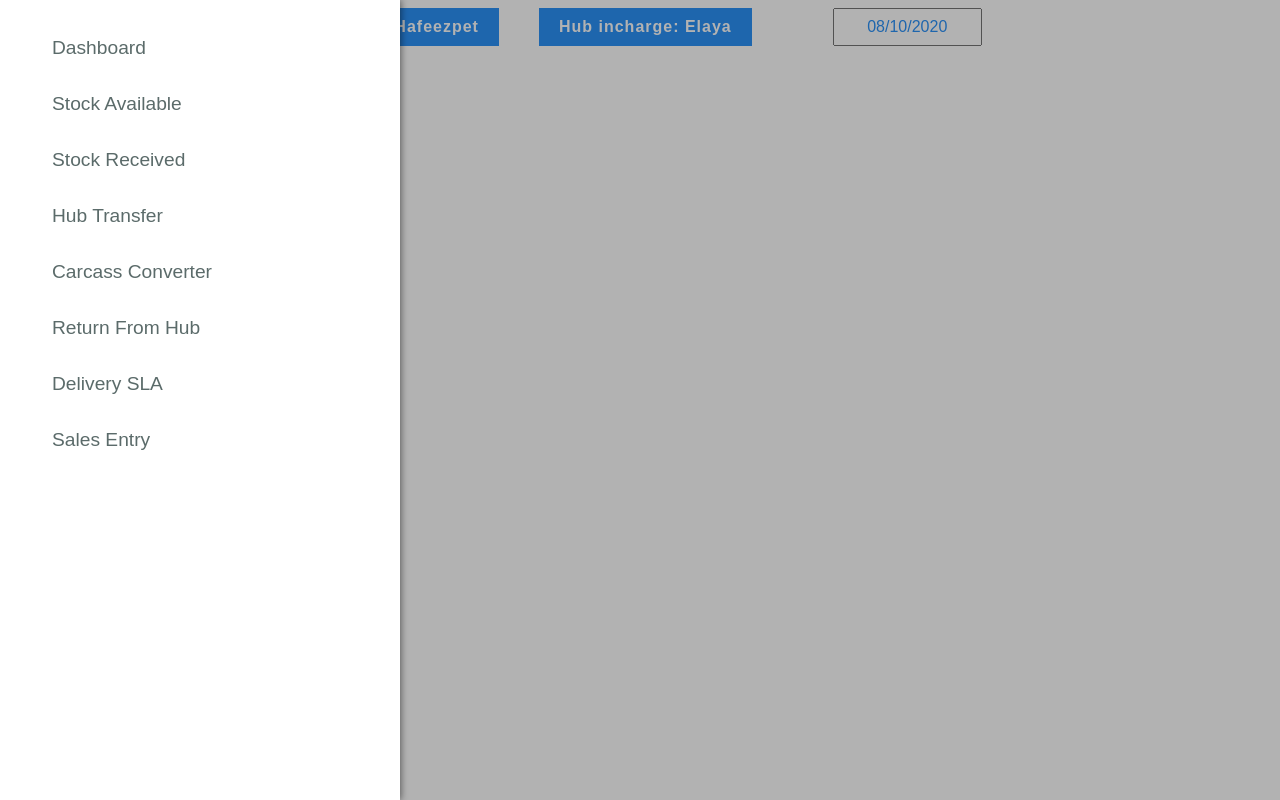
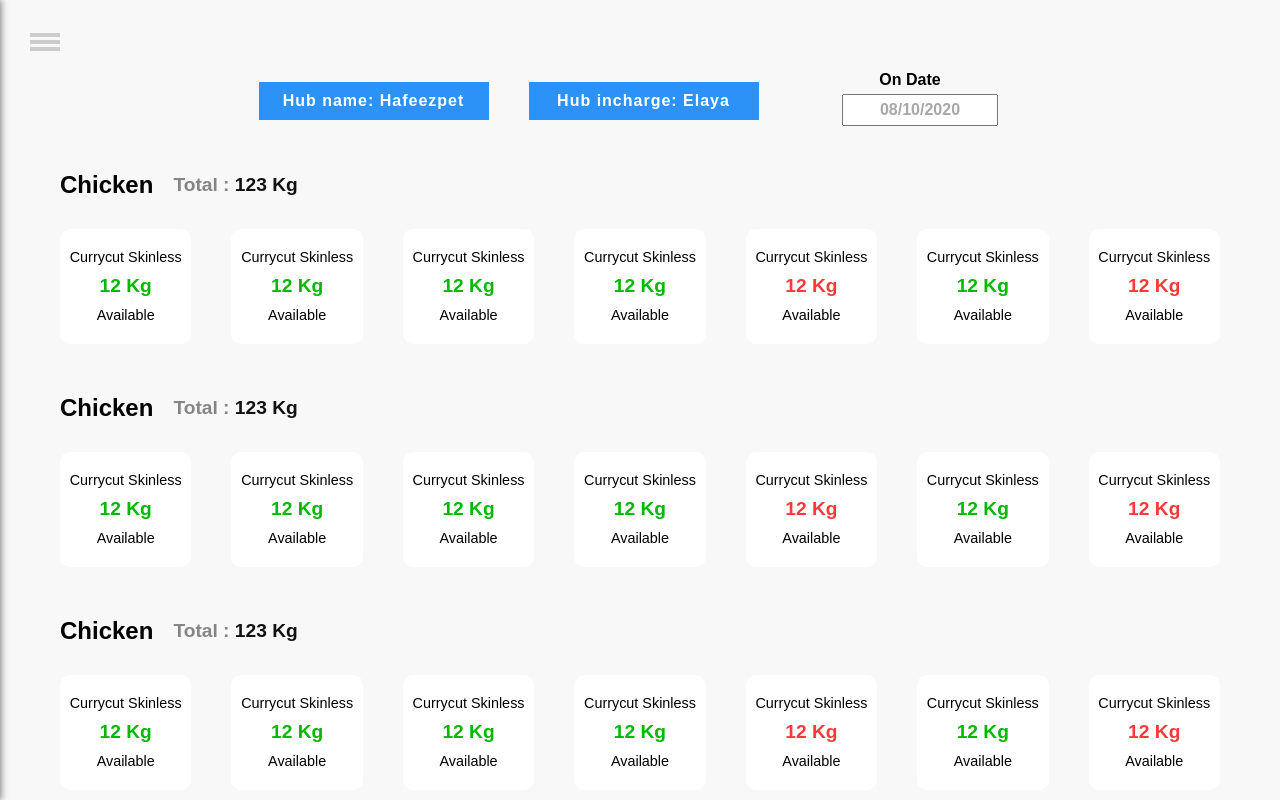
Before and after one commit to aashishpeepra/Food-Chain-Management-Lite, a React (Create React App) app: page /forms/stockavailable in a window 1280 px wide. Shown: the top 800 px of the page. Built offline with nearby package versions, Linux system fonts and the light colour scheme; no server answers.

Commit message:
Added Stock Available

```diff
--- a/src/App.css
+++ b/src/App.css
@@ -6,5 +6,5 @@
 body{
   text-align: center;
   font-family: sans-serif;
-
+  background-color: rgb(248, 248, 248);
 }
--- a/src/Components/DatePicker.js
+++ b/src/Components/DatePicker.js
@@ -15,6 +15,7 @@ export default class Example extends React.Component {
     this.setState({
       startDate: date
     });
+    // let temp=this.cb!=undefined?cb(this.state.startDate):null;
   };
    ExampleCustomInput = ({ value, onClick }) => (
     <button className="example-custom-input" onClick={onClick}>
--- a/src/Components/TopInfo/TopInfo.css
+++ b/src/Components/TopInfo/TopInfo.css
@@ -1,11 +1,13 @@
 .outlet-info{
     display:flex;
     align-items: center;
-
+    flex-wrap:wrap ;
+    justify-content: center;
 }
 .information-box{
     padding:10px 20px;
-    margin:0px 20px;
+    margin:5px 20px;
+    min-width:230px;
     color:#fff;
     font-weight: 700;
     letter-spacing: 1px;
@@ -22,9 +24,10 @@
 .react-datepicker__input-container,
 .react-datepicker__input-container input {
     box-sizing: content-box;
-    padding:8px 10px;
+    padding:5px 10px;
     text-align: center;
-    color:#2c92f8;
+    color:rgb(167, 167, 167);
+    font-weight: 600;
     font-size:100%;
     cursor: pointer;
 }
--- a/src/Components/TopInfo/TopInfo.js
+++ b/src/Components/TopInfo/TopInfo.js
@@ -2,13 +2,15 @@ import React from 'react';
 import "./TopInfo.css";
 import DatePicker from "../DatePicker"
 
-export default class TopInfo extends React.Component{
-    state={
+export default class TopInfo extends React.Component {
+    state = {
 
     }
-    render(){
+    render() {
         return (
-            <section id="Outlet-information" className="outlet-info">
+            <div>
+
+                <section id="Outlet-information" className="outlet-info">
                 <div className="information-box purple">
                     <p>Hub name: Hafeezpet</p>
                 </div>
@@ -17,10 +19,17 @@ export default class TopInfo extends React.Component{
                     <p>Hub incharge: Elaya</p>
                 </div>
                 <div >
+                    <p style={{fontWeight:"700"}}> On Date</p>
+                    <DatePicker date={new Date().getTime()} />
+                </div>
+                {/*Uncomment if need till date* */}
+                {/* <div >
+                    <p>To Date</p>
                 <DatePicker date={new Date().getTime()}/>
-                </div>
+                </div> */}
 
             </section>
+            </div>
         )
     }
 }
--- /dev/null
+++ b/src/Components/UI/Blocks/OuterBlock/EachBlock/EachBlock.css
@@ -0,0 +1,28 @@
+.Available-Each-Block{
+    background-color: #fff;
+    height:115px;
+    width:140px;
+    display:flex;
+    flex-direction: column;
+    align-items: center;
+    /* justify-content: center; */
+    margin:10px 20px;
+    border-radius: 10px;
+    padding:10px 0px;
+}
+.Available-Each-Block p{
+
+    font-size: 90%;
+    margin:10px 0px;;
+}
+.Available-Each-Block span{
+    font-size: 120%;
+
+    font-weight: 700;
+}
+.Available-green{
+    color:rgb(2, 185, 2);
+}
+.Available-red{
+    color:rgb(250, 57, 57);
+}
--- /dev/null
+++ b/src/Components/UI/Blocks/OuterBlock/EachBlock/EachBlock.js
@@ -0,0 +1,16 @@
+import React from 'react';
+import "./EachBlock.css";
+
+export default (props)=>{
+    const color={
+        red:"Available-red",
+        green:"Available-green"
+    };
+    return (
+        <div className="Available-Each-Block">
+            <p>Currycut Skinless</p>
+            <span className={color[props.color]}>12 Kg</span>
+            <p>Available</p>
+        </div>
+    )
+}
--- /dev/null
+++ b/src/Components/UI/Blocks/OuterBlock/OuterBlock.css
@@ -0,0 +1,19 @@
+.Available-Category-Block-Items{
+    display:flex;
+}
+.Available-Category-Block-Head{
+    text-align: left;
+    margin-left:20px;
+    margin-bottom:20px;
+    display:flex;
+    align-items: center;
+}
+.Available-Category-Block-Head span{
+    margin-left:20px;
+    color:rgb(134, 132, 132);
+    font-size: 120%;;
+    font-weight: 600;
+}
+.Available-Category-Block{
+    margin:40px;
+}
--- /dev/null
+++ b/src/Components/UI/Blocks/OuterBlock/OuterBlock.js
@@ -0,0 +1,23 @@
+import React from "react";
+import "./OuterBlock.css";
+import EachBlock from "./EachBlock/EachBlock";
+
+export default (props)=>{
+    return (
+        <section className="Available-Category-Block">
+            <div className="Available-Category-Block-Head">
+                <h2>Chicken</h2>
+                <span> Total : <p style={{display:"inline",color:"#111"}}>123 Kg</p></span>
+            </div>
+            <div className="Available-Category-Block-Items">
+                <EachBlock color="green"/>
+                <EachBlock color="green"/>
+                <EachBlock color="green"/>
+                <EachBlock color="green"/>
+                <EachBlock color="red"/>
+                <EachBlock color="green"/>
+                <EachBlock color="red"/>
+            </div>
+        </section>
+    )
+}
--- a/src/Containers/Forms/StockAvailable/StockAvailable.css
+++ b/src/Containers/Forms/StockAvailable/StockAvailable.css
@@ -1,6 +1,3 @@
 .StockAvailable{
-   display:flex;
-   justify-content: center;
-   align-items: center;
-
+   margin:auto;
 }
--- a/src/Containers/Forms/StockAvailable/StockAvailable.js
+++ b/src/Containers/Forms/StockAvailable/StockAvailable.js
@@ -1,7 +1,7 @@
 import React from 'react';
 import TopInfo from "../../../Components/TopInfo/TopInfo";
 import "./StockAvailable.css";
-
+import Category from "../../../Components/UI/Blocks/OuterBlock/OuterBlock";
 class StockAvailable extends React.Component{
     state={
         data:[
@@ -23,8 +23,16 @@ class StockAvailable extends React.Component{
     render(){
         return(
             <section id="Stock Available" className="StockAvailable">
+            <div>
+            <TopInfo/>
+            </div>
+            <div>
+                <Category/>
+                <Category/>
+                <Category/>
+                <Category/>
+            </div>
 
-                <TopInfo/>
             </section>
         )
     }
--- a/src/HOC/hoc.js
+++ b/src/HOC/hoc.js
@@ -6,7 +6,7 @@ import Backdrop from "../Components/Backdrop/Backdrop";
 
 export default class Aux extends React.Component {
     state = {
-        SideDrawerOpen: true,
+        SideDrawerOpen: false,
     };
 
 
@@ -24,7 +24,7 @@ export default class Aux extends React.Component {
         return (
             <main>
                 {
-                    !this.state.SideDrawerOpen ? (
+                    true ? (
 
                         <div className="burger" onClick={this.toggleDrawer}>
                             <div className="each-burger"></div>
```
